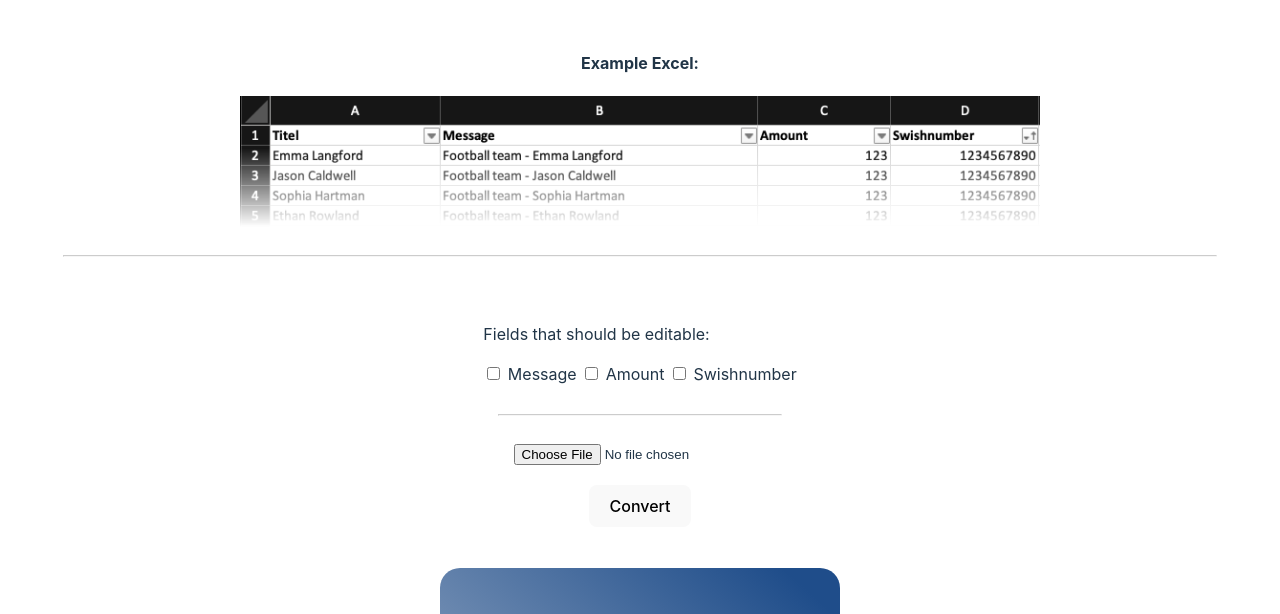
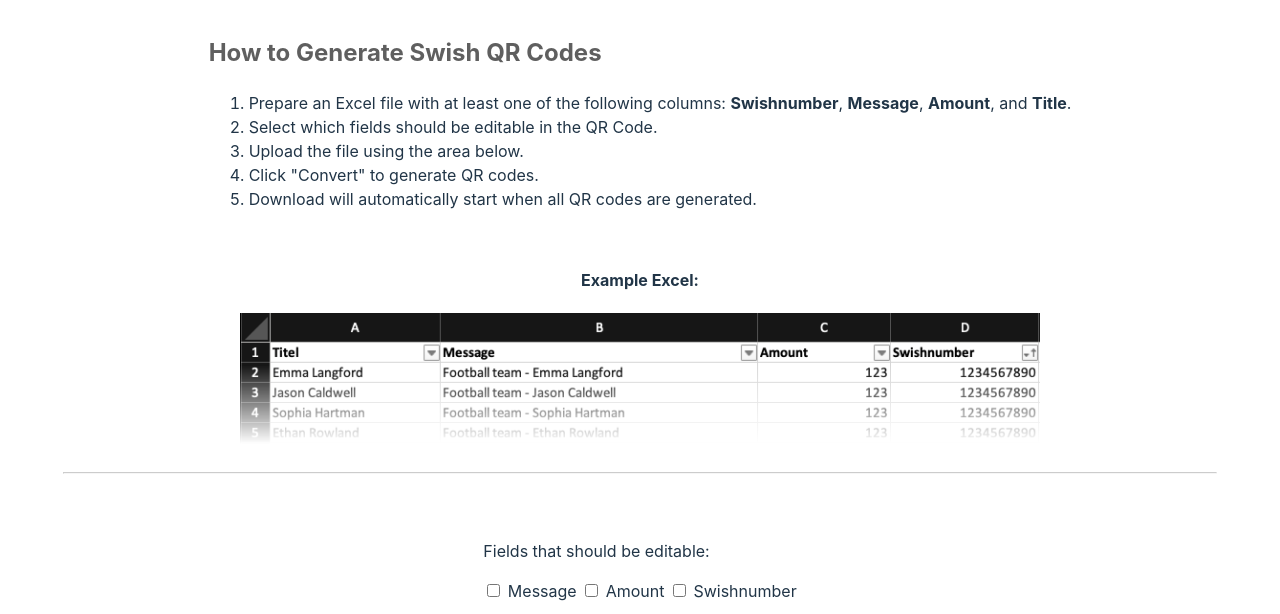
Before and after one commit to alengusinac/excel-to-swish-qr, a website built with Vite: page index.html in a window 1280 px wide. Shown: the part 95-709 px from the top of the page. Built offline with nearby package versions, Linux system fonts and the light colour scheme; files whose address does not match are found by name.

Commit message:
added instructions

```diff
--- a/index.html
+++ b/index.html
@@ -8,6 +8,22 @@
   </head>
   <body>
     <h1>Excel to Swish QR Generator</h1>
+
+    <div class="instructions">
+      <h2>How to Generate Swish QR Codes</h2>
+      <ol>
+        <li>
+          Prepare an Excel file with at least one of the following columns:
+          <b>Swishnumber</b>, <b>Message</b>, <b>Amount</b>, and <b>Title</b>.
+        </li>
+        <li>Select which fields should be editable in the QR Code.</li>
+        <li>Upload the file using the area below.</li>
+        <li>Click "Convert" to generate QR codes.</li>
+        <li>
+          Download will automatically start when all QR codes are generated.
+        </li>
+      </ol>
+    </div>
 
     <h4>Example Excel:</h4>
     <img id="example-photo" src="./excel-example.png" />
--- a/style.css
+++ b/style.css
@@ -34,6 +34,7 @@
 h1 {
   font-size: 3.2em;
   line-height: 1.1;
+  text-align: center;
 }
 
 button {
@@ -58,6 +59,12 @@
 hr {
   width: 90%;
   opacity: 0.5;
+}
+
+.instructions {
+  max-width: 80%;
+  border-radius: 10px;
+  margin-bottom: 20px;
 }
 
 #example-photo {
```
